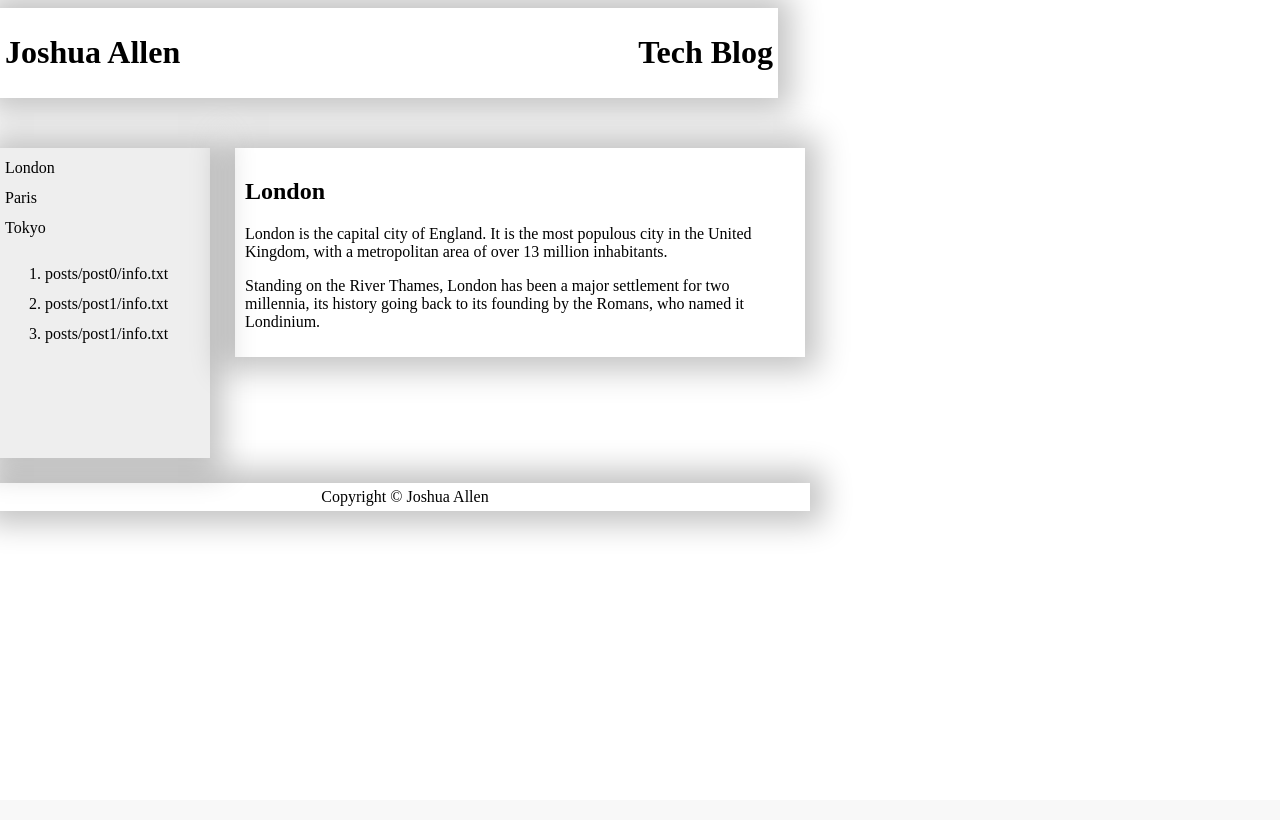
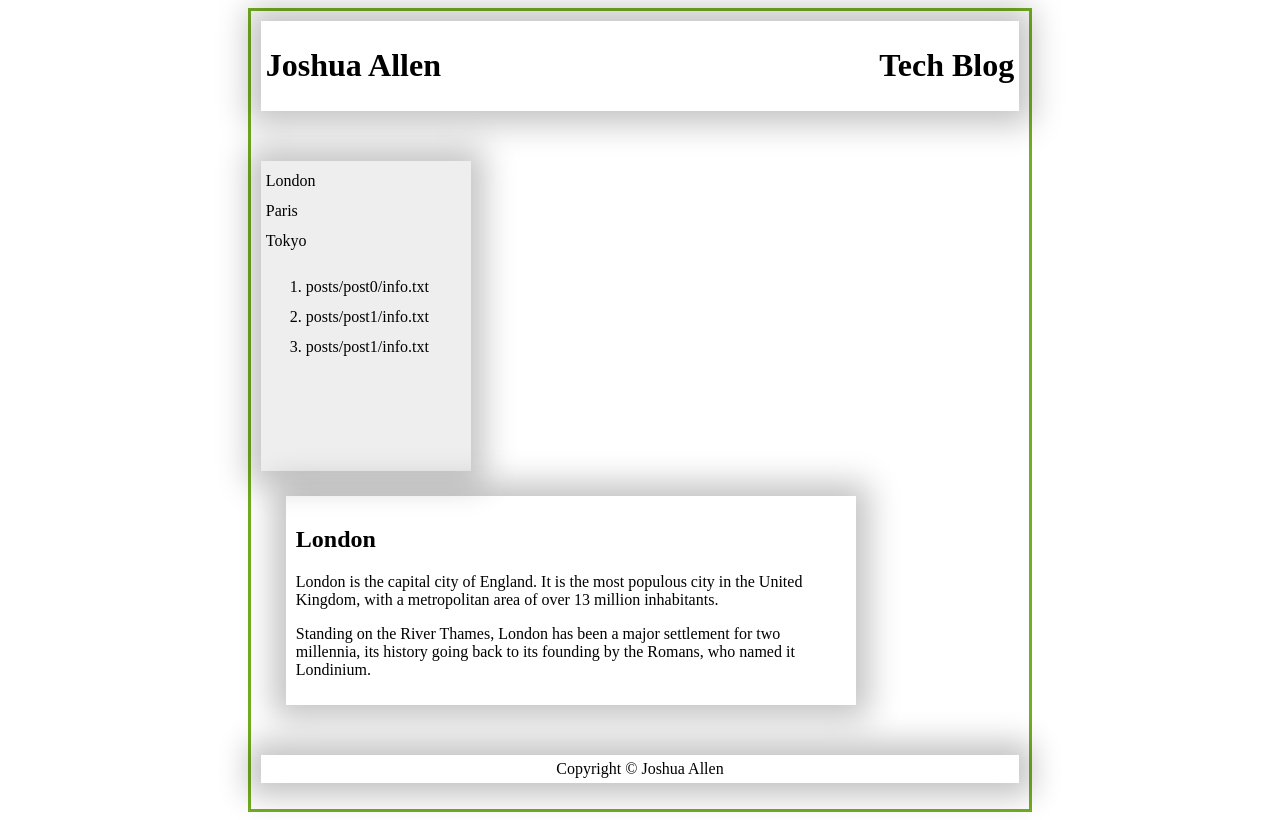
Before and after one commit to Joshua-Allen/Joshua-Allen.github.io, a PHP site: page / in a window 1280 px wide. Before the commit the page ends 531 px from the top, so only its background shows below. Run offline with PHP 8.4, Linux system fonts and the light colour scheme; some libraries are stand-ins or nearby versions.

Commit message:
looking good p9

```diff
--- a/css/test.css
+++ b/css/test.css
@@ -1,5 +1,4 @@
 header {
-	width: 60%;
 	max-width: 800px;
 
     background-color:white;
@@ -43,7 +42,9 @@ footer {
 	box-shadow: 0px 0px 30px 13px rgba(0,0,0,0.24);
 }
 
-body {
-    margin-left: auto;
-    margin-right: auto;
+.center {
+    margin: auto;
+    width: 60%;
+    border:3px solid #73AD21;
+    padding: 10px;
 }
--- a/index.html
+++ b/index.html
@@ -17,6 +17,7 @@
 
 	</head>
 	<body>
+	<div class="center">
 		<header>
 			<h1 style="float: left;">Joshua Allen</h1>
 			<h1 style="float: right;">Tech Blog</h1>
@@ -49,5 +50,6 @@ Copyright © Joshua Allen
 
 		<ol id="list">
 		</ol>
+	</div>
 	</body>
 </html>
```
